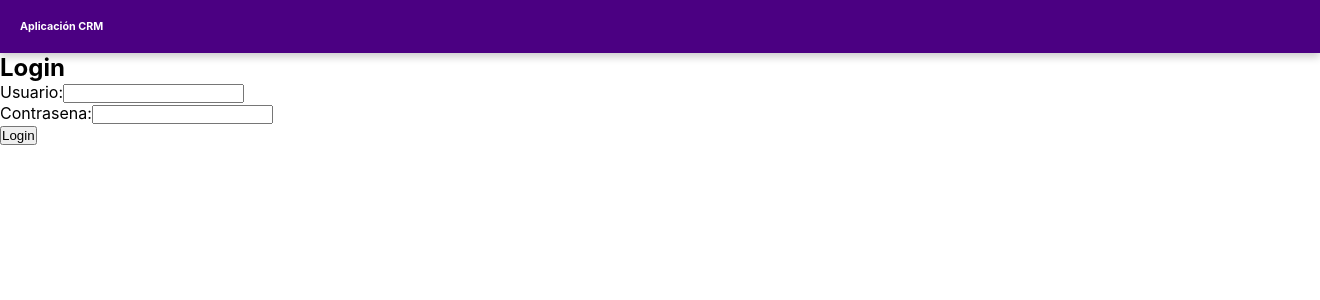
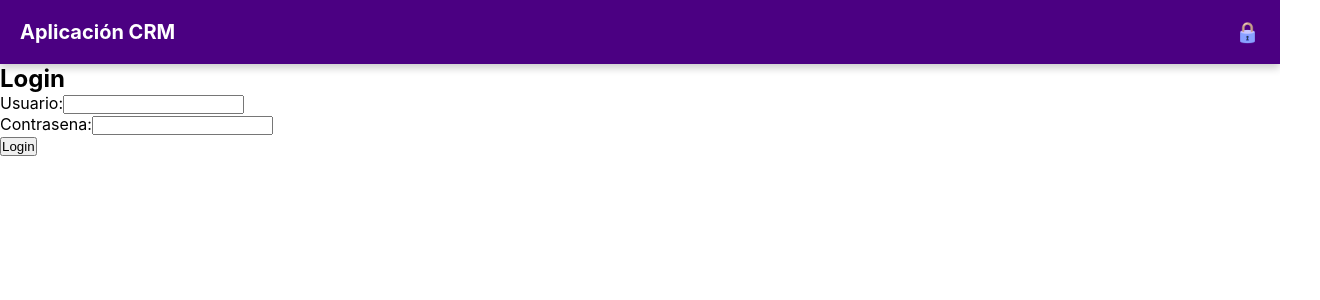
Before and after one commit to jocarsa/reactcrm, a React (Create React App) app in the folder crmcliente/: page /login in a window 1280 px wide. Shown: the top 300 px of the page, 1320 px wide, since content can reach past the window. Built offline with nearby package versions, Linux system fonts and the light colour scheme.

Commit message:
19-estilo

```diff
--- a/crmcliente/src/App.css
+++ b/crmcliente/src/App.css
@@ -1,7 +1,10 @@
-*{padding:0px;margin:0px;}
+*{padding:0px;margin:0px;box-sizing: border-box;}
 html,body{
     width:100%;
     height:100%;
+    margin:0px;
+    padding:0px;
+    box-sizing: border-box;
 }
 .barra{
     width:100%;
@@ -43,3 +46,11 @@ nav a{
     text-decoration:none;
     padding:10px;
 }
+
+table{
+    width:100%;
+}
+table thead{
+    background:indigo;
+    color:white;
+}
--- a/crmcliente/src/App.js
+++ b/crmcliente/src/App.js
@@ -35,12 +35,12 @@ const App = () => {
 
   return (
     <Router>
-      <Navbar />
+      <Navbar setTokenAndStore={setTokenAndStore} />
       <main>
         {token ? (
           <>
             <Sidebar tables={tables} />
-            <Logout setToken={setTokenAndStore} />
+
             <section>
               <Routes>
                 <Route path="/dashboard" element={<Dashboard />} />
--- /dev/null
+++ b/crmcliente/src/components/EntityList.css
@@ -0,0 +1,31 @@
+.btn {
+  padding: 8px 16px;
+  margin: 4px;
+  border: none;
+  border-radius: 4px;
+  cursor: pointer;
+  text-decoration: none;
+  color: white;
+    font-size:10px;
+}
+
+.btn-view {
+  background-color: #007bff; /* Blue */
+}
+
+.btn-edit {
+  background-color: #ffc107; /* Yellow */
+}
+
+.btn-delete {
+  background-color: #dc3545; /* Red */
+}
+
+.btn-create {
+  background-color: #28a745; /* Green */
+  margin-bottom: 16px;
+}
+
+.btn:hover {
+  opacity: 0.8;
+}
--- a/crmcliente/src/components/EntityList.js
+++ b/crmcliente/src/components/EntityList.js
@@ -2,6 +2,7 @@ import React, { useEffect, useState } from 'react';
 import { Link } from 'react-router-dom';
 import { getAll, remove } from '../services/apiService';
 import EntityFormModal from './EntityFormModal';
+import './EntityList.css'; // Assuming you have a CSS file for styles
 
 const EntityList = ({ entity }) => {
   const [records, setRecords] = useState([]);
@@ -56,9 +57,9 @@ const EntityList = ({ entity }) => {
           <td key={key}>{record[key]}</td>
         ))}
         <td key={`operations-${record.id}`}>
-          <Link to={`/${entity}/${record.id}`}>View</Link>
-          <button onClick={() => openUpdateModal(record)}>Edit</button>
-          <button onClick={() => handleDelete(record.id)}>Delete</button>
+          <Link className="btn btn-view" to={`/${entity}/${record.id}`}>View</Link>
+          <button className="btn btn-edit" onClick={() => openUpdateModal(record)}>Edit</button>
+          <button className="btn btn-delete" onClick={() => handleDelete(record.id)}>Delete</button>
         </td>
       </tr>
     ));
@@ -66,7 +67,7 @@ const EntityList = ({ entity }) => {
 
   return (
     <div>
-      <button onClick={openModal}>Create New {entity}</button>
+      <button className="btn btn-create" onClick={openModal}>Create New {entity}</button>
       <EntityFormModal
         entity={entity}
         isOpen={modalIsOpen}
--- /dev/null
+++ b/crmcliente/src/components/Logout.css
@@ -0,0 +1,7 @@
+.botonlogout{
+    background:none;
+    border:none;
+    font-size:20px;
+    line-height:20px;
+    filter:hue-rotate(190deg);
+}
--- a/crmcliente/src/components/Logout.js
+++ b/crmcliente/src/components/Logout.js
@@ -1,5 +1,6 @@
 // components/Logout.js
 import React from 'react';
+import './Logout.css';
 
 const Logout = ({ setToken }) => {
   const handleLogout = () => {
@@ -7,7 +8,7 @@ const Logout = ({ setToken }) => {
   };
 
   return (
-    <button onClick={handleLogout}>Logout</button>
+    <button className="botonlogout" onClick={handleLogout}>🔒</button>
   );
 };
 
--- /dev/null
+++ b/crmcliente/src/components/Navbar.css
@@ -0,0 +1,11 @@
+.herramientas{
+	display: flex;
+	flex-direction: row;
+	flex-wrap: nowrap;
+	justify-content: space-between;
+	align-items: stretch;
+	align-content: stretch;
+}
+.tituloapp{
+    font-size:20px;
+}
--- a/crmcliente/src/components/Navbar.js
+++ b/crmcliente/src/components/Navbar.js
@@ -1,14 +1,15 @@
 import React from 'react';
+import Logout from './Logout';
+import './Navbar.css'
 
-
-const Navbar = () => {
+const Navbar = ({ setTokenAndStore }) => {
   return (
-      <div className="barra">
-        <div className="herramientas">
-            <h6>Aplicación CRM</h6>
-        </div>
+    <div className="barra">
+      <div className="herramientas">
+        <h6 className="tituloapp">Aplicación CRM</h6>
+        <Logout setToken={setTokenAndStore} />
       </div>
-
+    </div>
   );
 };
 
--- /dev/null
+++ b/crmcliente/src/components/Sidebar.css
@@ -0,0 +1,9 @@
+nav h3{
+    padding-left:10px;
+    border-top:1px solid rgba(255,255,255,0.4);
+    margin-top:10px;
+    padding-top:10px;
+}
+nav ul li{
+    padding-left:20px;
+}
--- a/crmcliente/src/components/Sidebar.js
+++ b/crmcliente/src/components/Sidebar.js
@@ -1,6 +1,7 @@
 // components/Sidebar.js
 import React from 'react';
 import { Link } from 'react-router-dom';
+import './Sidebar.css';
 
 const Sidebar = ({ tables }) => {
   // Group tables by category
```
